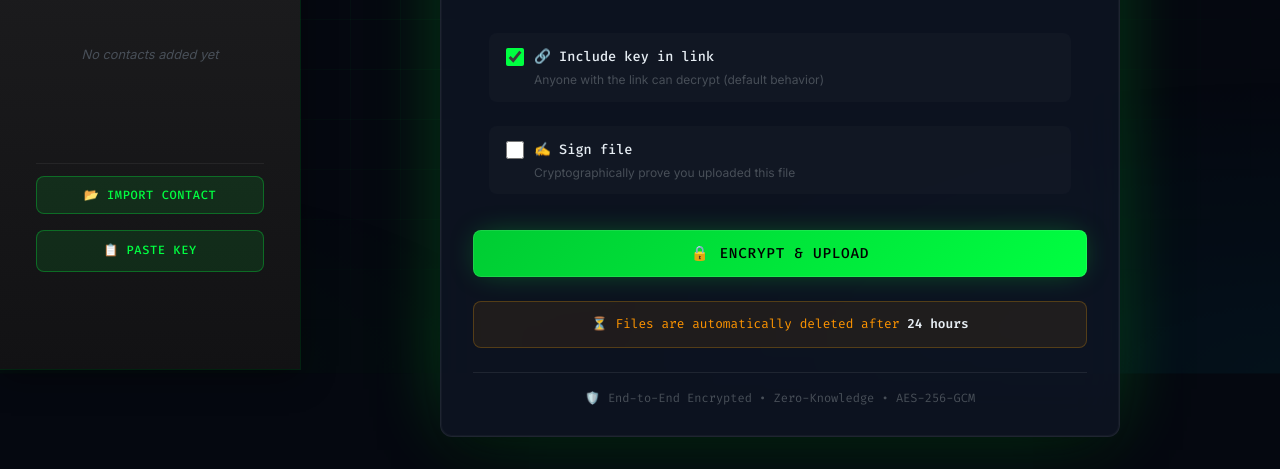
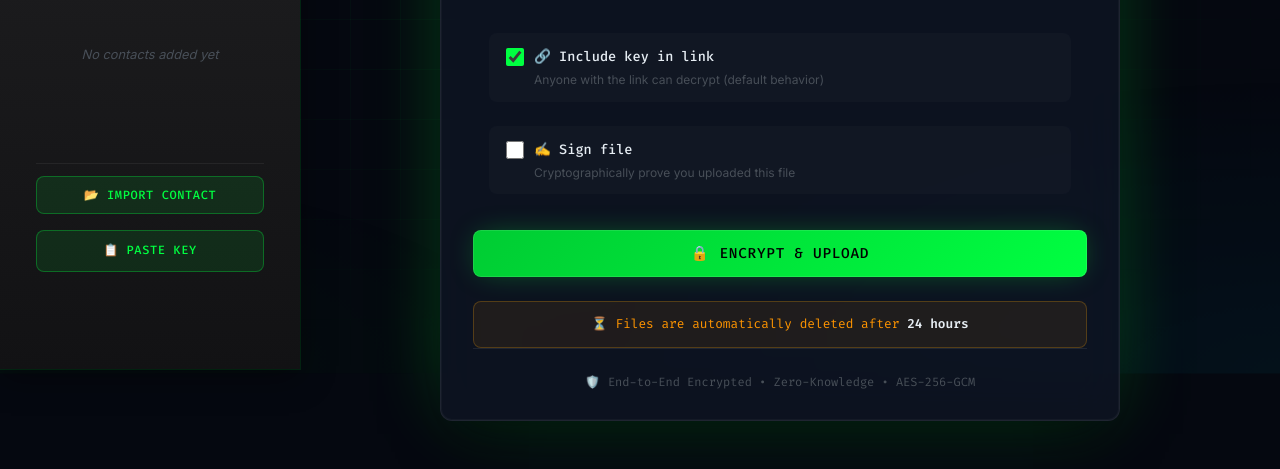
Before and after one commit to Iosif-Christogeorgos/Individual-Project, a plain HTML site: page frontend/index.html in a window 1280 px wide. Shown: the part 431-900 px from the top of the page. Drawn offline with Linux system fonts and the light colour scheme; a web font is replaced by a local one.

Commit message:
Fix footer positioning: security badge now stays at bottom of panel

```diff
--- a/frontend/styles.css
+++ b/frontend/styles.css
@@ -180,6 +180,9 @@ html, body {
   width: 100%;
   max-width: var(--container-max-width);
   padding: 1.75rem 2rem;
+  min-height: 580px;
+  display: flex;
+  flex-direction: column;
 }
 
 /* Top Accent Line */
@@ -699,10 +702,14 @@ input[type="checkbox"] {
 
 .upload-view,
 .success-view {
+  display: flex;
+  flex-direction: column;
+  min-height: 100%;
   transition: opacity 0.35s ease, transform 0.35s ease;
 }
 
 .container[data-state="upload"] .upload-view {
+  flex: 1;
   opacity: 1;
   transform: translateY(0);
 }
@@ -728,6 +735,7 @@ input[type="checkbox"] {
 }
 
 .container[data-state="success"] .success-view {
+  flex: 1;
   opacity: 1;
   transform: translateY(0);
   visibility: visible;
@@ -1437,8 +1445,8 @@ input[type="checkbox"] {
   align-items: center;
   justify-content: center;
   gap: 8px;
-  margin-top: 1.5rem;
-  padding-top: 1rem;
+  margin-top: auto;
+  padding-top: 1.5rem;
   border-top: 1px solid var(--glass-border);
   font-family: var(--font-mono);
   font-size: 0.75rem;
```
